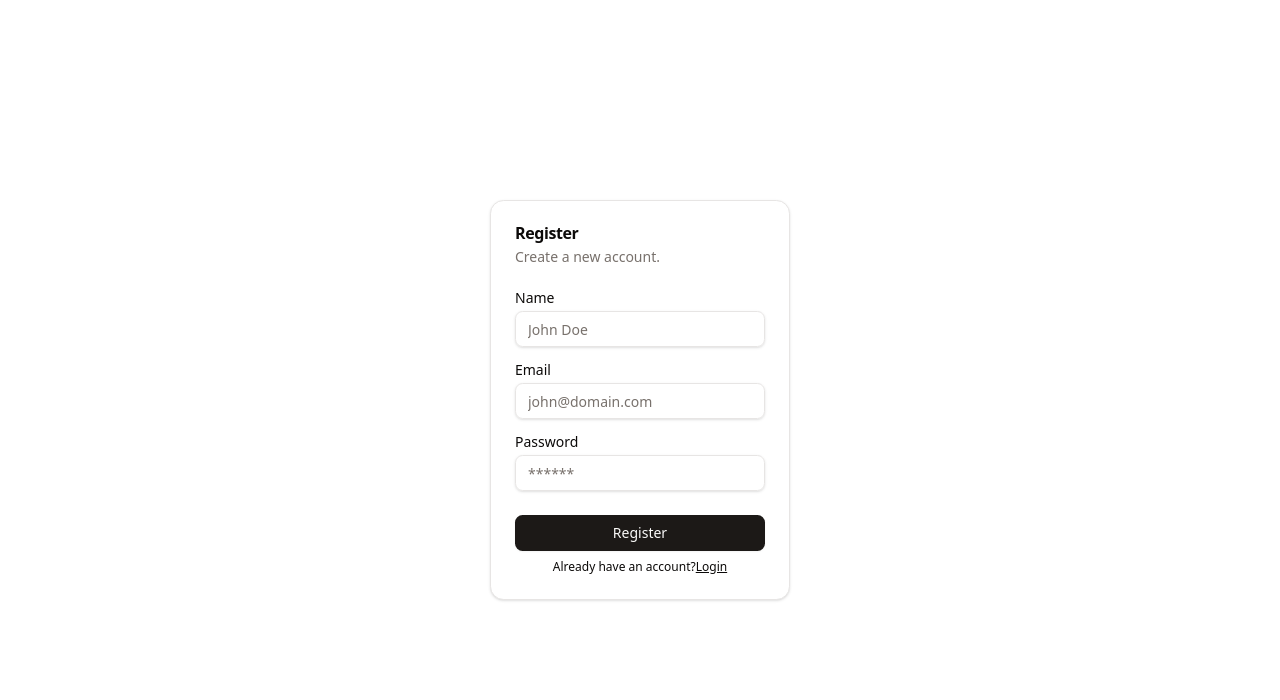
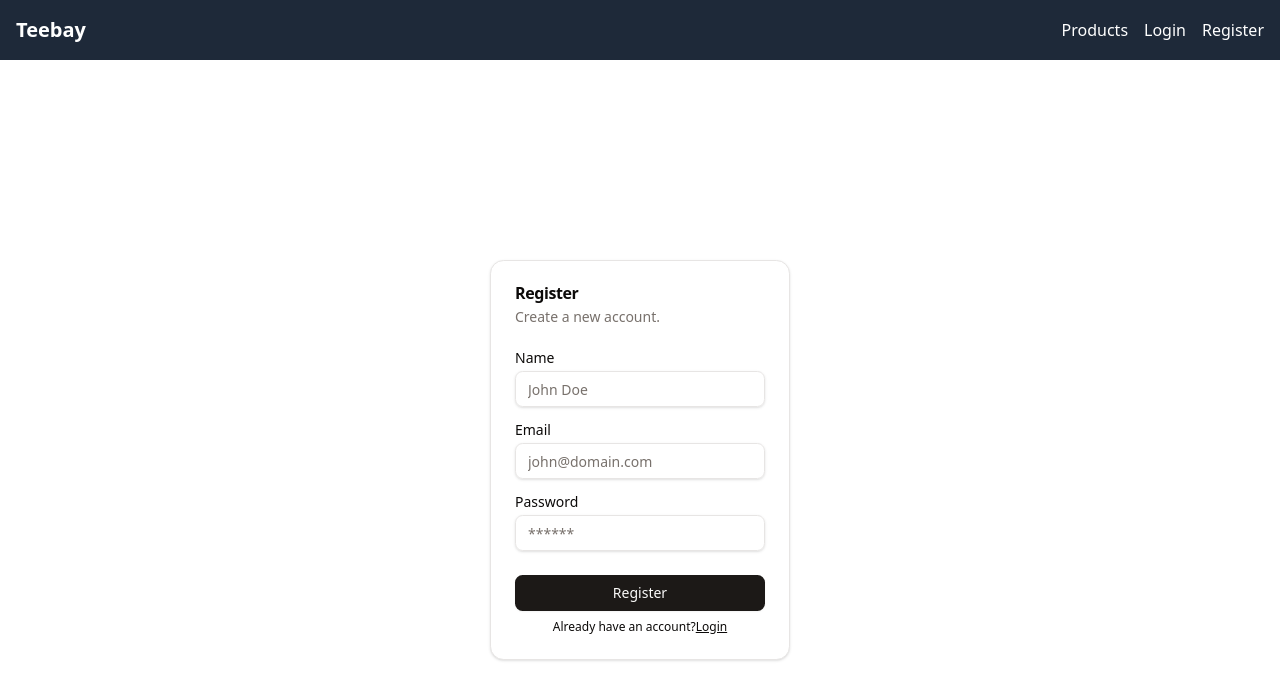
Before and after one commit to FahimFBA/teebay, a React (Vite) app in the folder frontend/: page /register in a window 1280 px wide. Shown: the top 700 px of the page. Built offline with nearby package versions, Linux system fonts and the light colour scheme.

Commit message:
navbar with auth added

```diff
--- a/frontend/src/App.tsx
+++ b/frontend/src/App.tsx
@@ -11,11 +11,13 @@ import {
 } from "./Pages";
 import { AuthProvider } from "./context/AuthContext";
 import PrivateRoute from "./components/PrivateRoute";
+import Navbar from "./components/Navbar";
 
 const App = () => {
   return (
     <AuthProvider>
       <BrowserRouter>
+        <Navbar />
         <Routes>
           <Route path="/login" element={<Login />} />
           <Route path="/register" element={<Register />} />
--- /dev/null
+++ b/frontend/src/components/Navbar.tsx
@@ -0,0 +1,33 @@
+import React from 'react';
+import { Link } from 'react-router-dom';
+import { useAuth } from '../context/AuthContext';
+import { Button } from './ui/button';
+
+const Navbar: React.FC = () => {
+  const { isAuthenticated, logout } = useAuth();
+
+  return (
+    <nav className="bg-gray-800 p-4">
+      <div className="container mx-auto flex justify-between items-center">
+        <Link to="/" className="text-white text-xl font-bold">Teebay</Link>
+        <div className="space-x-4">
+          <Link to="/products" className="text-white hover:text-gray-300">Products</Link>
+          {isAuthenticated ? (
+            <>
+              <Link to="/profile" className="text-white hover:text-gray-300">Profile</Link>
+              <Link to="/new-product" className="text-white hover:text-gray-300">New Product</Link>
+              <Button onClick={logout} variant="ghost" className="text-white hover:text-gray-300">Logout</Button>
+            </>
+          ) : (
+            <>
+              <Link to="/login" className="text-white hover:text-gray-300">Login</Link>
+              <Link to="/register" className="text-white hover:text-gray-300">Register</Link>
+            </>
+          )}
+        </div>
+      </div>
+    </nav>
+  );
+};
+
+export default Navbar;
```
